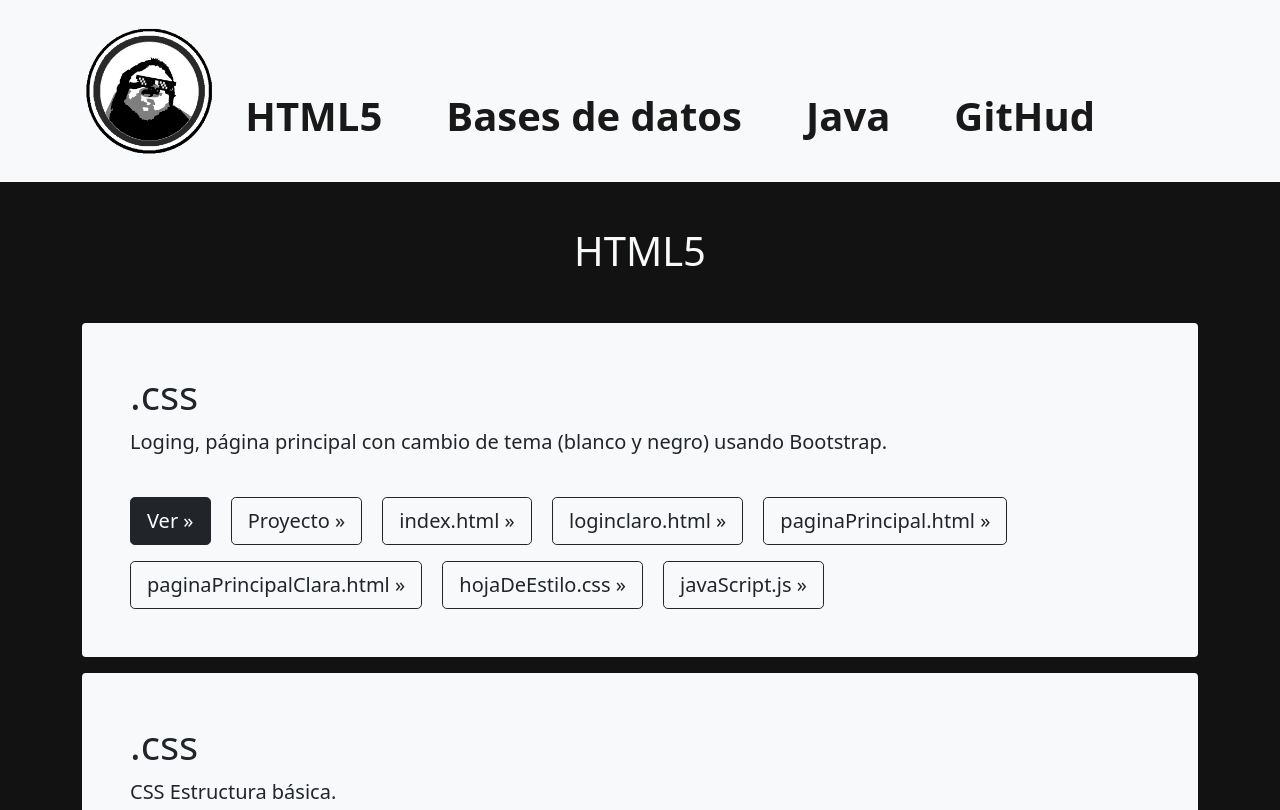
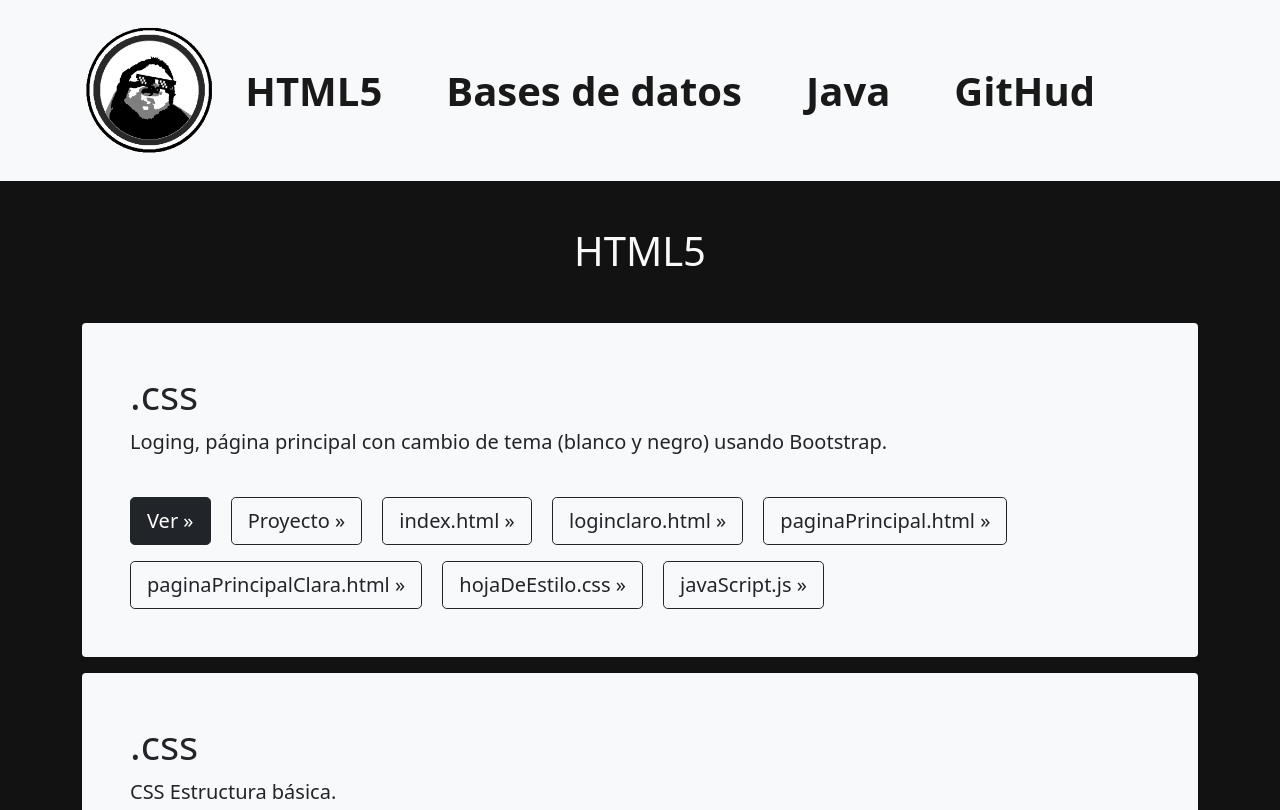
Before and after one commit to animaultrix/htdocs, a plain HTML site: page 000webhost/public_html/index.html in a window 1280 px wide. Shown: the top 810 px of the page. Drawn offline with nearby package versions, Linux system fonts and the light colour scheme.

Commit message:
adaptado para pantalla de teléfono movil

```diff
--- a/000webhost/public_html/css/main-css.css
+++ b/000webhost/public_html/css/main-css.css
@@ -21,5 +21,5 @@ a.myanchor {
 }
 footer{
     padding: 100px;
-    margin-top: 117px;
+    margin-top: 125px;
 }
--- a/000webhost/public_html/index.html
+++ b/000webhost/public_html/index.html
@@ -20,7 +20,7 @@
         <button class="navbar-toggler" type="button" data-bs-toggle="collapse" data-bs-target="#navbarNav" aria-controls="navbarNav" aria-expanded="false" aria-label="Toggle navigation">
           <span class="navbar-toggler-icon"></span>
         </button>
-        <div class="collapse navbar-collapse titulo col-10" id="navbarNav">
+        <div class="collapse navbar-collapse titulo-nav col-10" id="navbarNav">
           <ul class="navbar-nav col justify-content-start mt-1">
             <li class="nav-item">
               <a class="nav-link active text-end fs-1 fw-bold mb-1 me-5" href="#" title="html5_navbar">HTML5</a>
@@ -38,7 +38,7 @@
         </div>
       </div>
     </nav>
-<div class="text-center text-light  h1 titulo-css">
+<div class="text-center text-light  h1 titulo-css enlace">
   <p>
     HTML5
   </p>
--- a/000webhost/public_html/js/javaScript.js
+++ b/000webhost/public_html/js/javaScript.js
@@ -1,17 +1,5 @@
+if( /Android|webOS|iPhone|iPad|iPod|BlackBerry|IEMobile|Opera Mini/i.test(navigator.userAgent) ) {
 
-if (screen.width < 1024){
-  console.log('width < 1024px')
-  window.sr =  ScrollReveal();
-  sr.reveal('.navbar', {
-    duration: 3000,
-  });
-  sr.reveal('.titulo', {
-    duration: 3000,
-  });
-  sr.reveal('.enlace', {
-    duration: 3000,
-  });
-}else if (screen.width < 1280){
   console.log('width < 1280px')
   window.sr =  ScrollReveal();
   sr.reveal('.navbar', {
@@ -23,8 +11,9 @@ if (screen.width < 1024){
   sr.reveal('.enlace', {
     duration: 3000,
   });
-}else{
-  console.log('width > 1280px')
+}
+else{
+
   window.sr =  ScrollReveal();
   sr.reveal('.navbar', {
     duration: 3000,
@@ -36,6 +25,11 @@ if (screen.width < 1024){
     origin: 'right',
     distance: '300px'
   });
+  sr.reveal('.titulo-nav', {
+    duration: 3000,
+    origin: 'right',
+    distance: '300px'
+  });
   sr.reveal('.enlace', {
     duration: 3000,
   });
```
